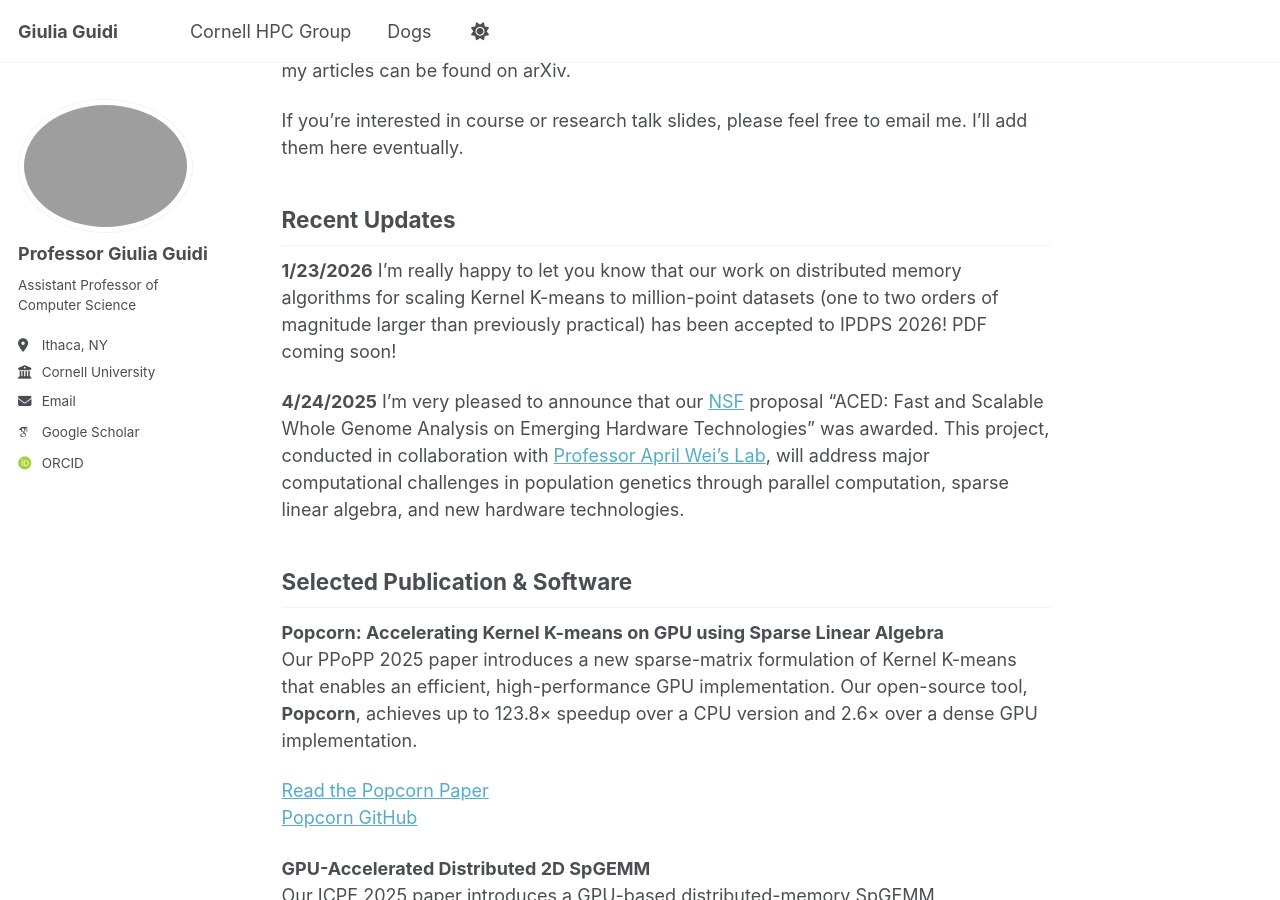
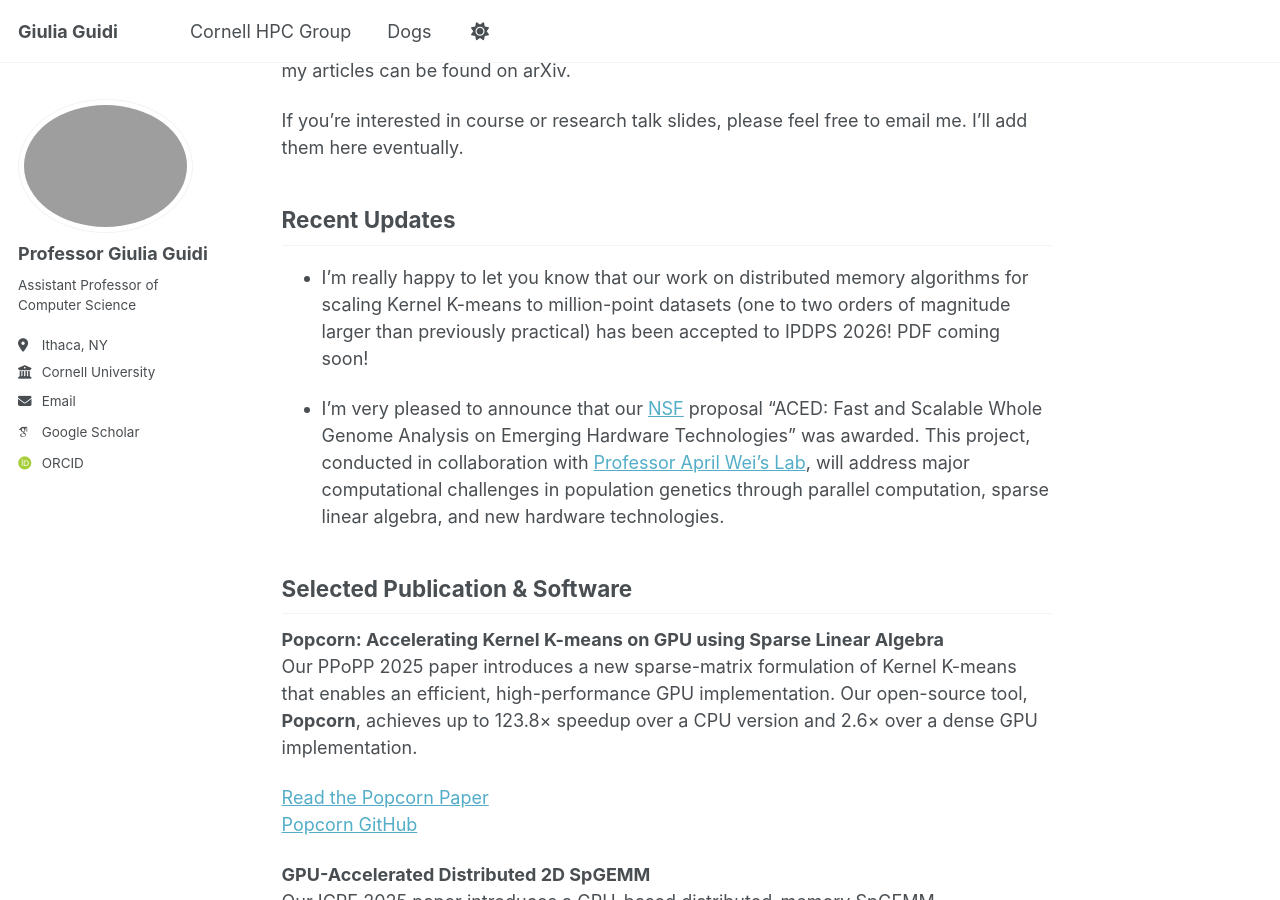
Before and after one commit to giuliaguidi/giuliaguidi.github.io, a Jekyll site: the page built from _pages/about.md, in a window 1280 px wide and 900 px high, scrolled down 1103 px. Built offline with Jekyll 4.4.1, drawn with Linux system fonts in a browser that asks for light colours; some web fonts are replaced.

Commit message:
Update about.md

```diff
--- a/_pages/about.md
+++ b/_pages/about.md
@@ -36,11 +36,9 @@ If you're interested in course or research talk slides, please feel free to emai
 Recent Updates
 ------
 
-**1/23/2026**
-I'm really happy to let you know that our work on distributed memory algorithms for scaling Kernel K-means to million-point datasets (one to two orders of magnitude larger than previously practical) has been accepted to IPDPS 2026! PDF coming soon!
+- I'm really happy to let you know that our work on distributed memory algorithms for scaling Kernel K-means to million-point datasets (one to two orders of magnitude larger than previously practical) has been accepted to IPDPS 2026! PDF coming soon!
 
-**4/24/2025**
-I'm very pleased to announce that our [NSF](https://www.nsf.gov/) proposal "ACED: Fast and Scalable Whole Genome Analysis on Emerging Hardware Technologies" was awarded. This project, conducted in collaboration with [Professor April Wei's Lab](https://aprilweilab.github.io/), will address major computational challenges in population genetics through parallel computation, sparse linear algebra, and new hardware technologies.
+- I'm very pleased to announce that our [NSF](https://www.nsf.gov/) proposal "ACED: Fast and Scalable Whole Genome Analysis on Emerging Hardware Technologies" was awarded. This project, conducted in collaboration with [Professor April Wei's Lab](https://aprilweilab.github.io/), will address major computational challenges in population genetics through parallel computation, sparse linear algebra, and new hardware technologies.
 
 Selected Publication & Software
 ------
```
